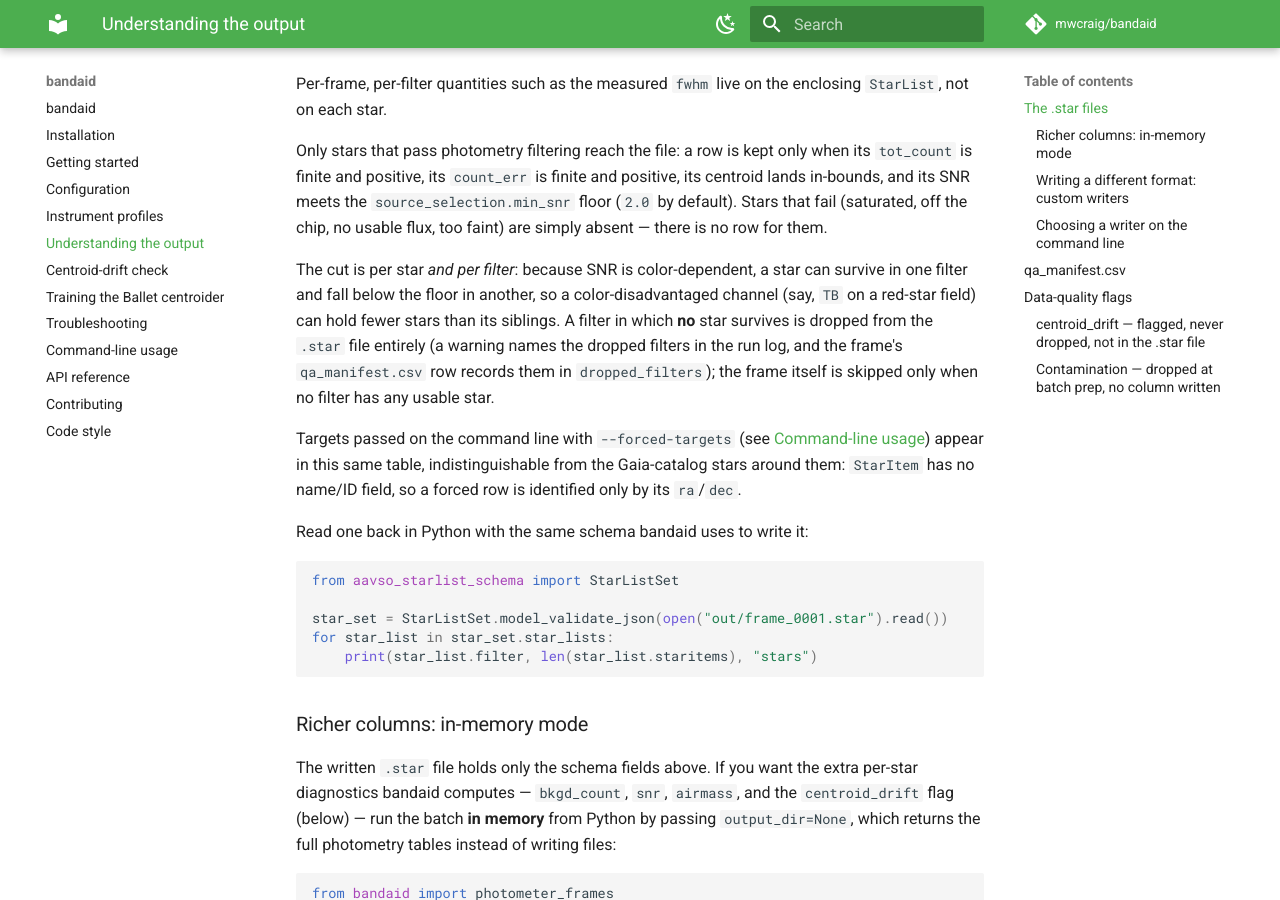
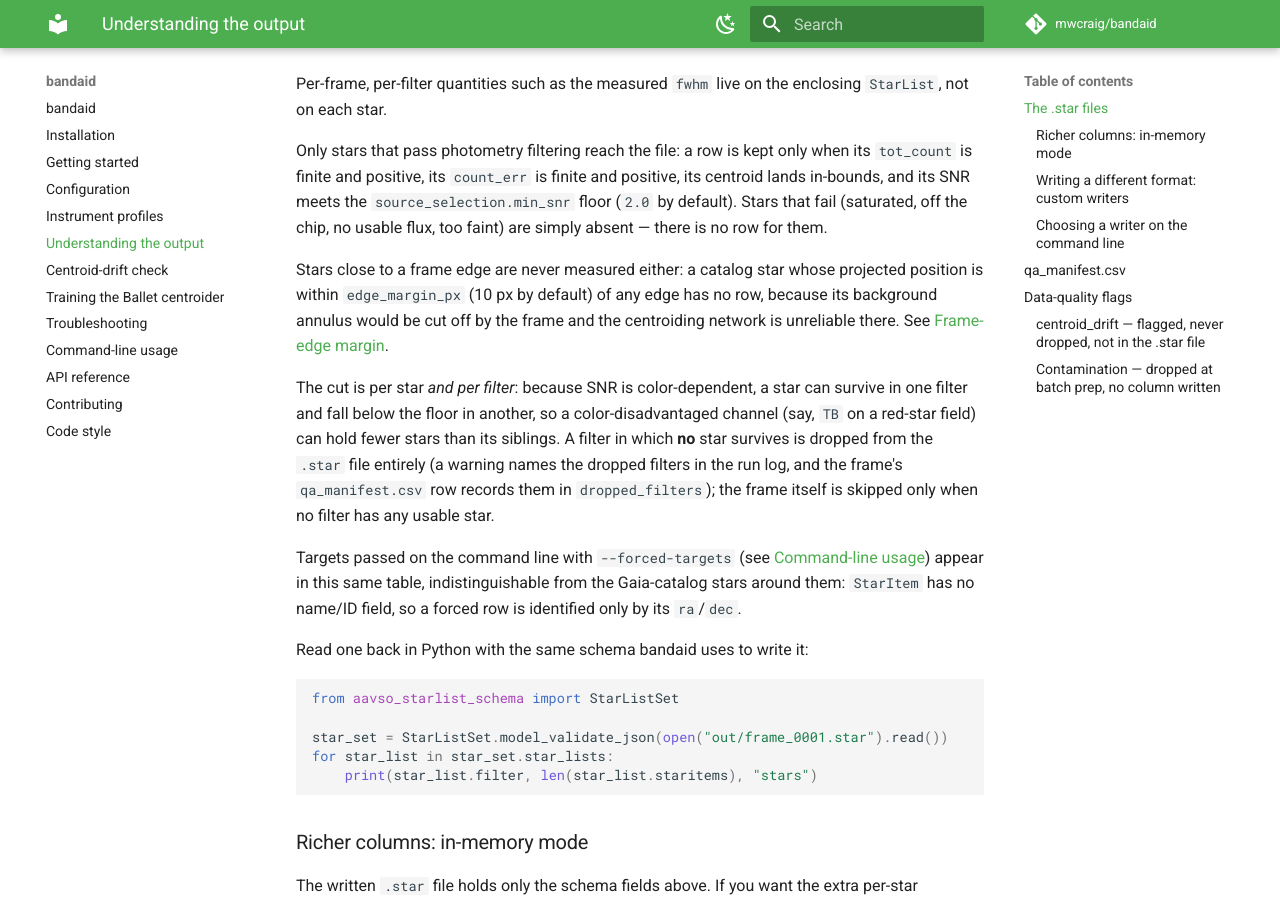
Before and after one commit to mwcraig/bandaid, an MkDocs documentation site: the page built from docs/outputs.md, in a window 1280 px wide and 900 px high, scrolled down 1221 px. Built offline with MkDocs 1.6.1 and Material for MkDocs 9.7.7, drawn with Linux system fonts in a browser that asks for light colours; comment, search, counter and statistics services are not loaded; some of the changed text lies outside the part shown.

Commit message:
Document the edge margin in the changelog and output guides
Claude-Session: https://claude.ai/code/session_01T4bLEhiRzyCdhPVMoWXHEf

```diff
--- a/docs/outputs.md
+++ b/docs/outputs.md
@@ -55,6 +55,12 @@ its `tot_count` is finite and positive, its `count_err` is finite and positive,
 its centroid lands in-bounds, and its SNR meets the `source_selection.min_snr`
 floor (`2.0` by default). Stars that fail (saturated, off the chip, no usable
 flux, too faint) are simply absent — there is no row for them.
+
+Stars close to a frame edge are never measured either: a catalog star whose
+projected position is within `edge_margin_px` (10 px by default) of any edge has
+no row, because its background annulus would be cut off by the frame and the
+centroiding network is unreliable there. See
+[Frame-edge margin](configuration.md#frame-edge-margin).
 
 The cut is per star *and per filter*: because SNR is color-dependent, a star can
 survive in one filter and fall below the floor in another, so a
@@ -178,6 +184,7 @@ bad frames in a night without opening every `.star` file.
 | `dropped_filters`     | Semicolon-joined names of filters dropped from the `.star` output because no star survived filtering (e.g. `TB` or `TR;TB`), or empty for a frame where every filter kept at least one star. See below.                                                                                                                           |
 | `n_centroid_drift`    | Stars with the `centroid_drift` flag set (see below) — a frame-health signal on its own.                                                                                                                                                                                                                                          |
 | `n_drift_rejected`    | The subset of `n_centroid_drift` that also passes `good_star_mask` — the stars a future gate on this flag would actually remove, since most drifted stars are already dropped by the existing flux/error/bounds cuts.                                                                                                             |
+| `n_edge_dropped`      | Catalog stars removed before measurement because their projected position was within `edge_margin_px` of a frame edge (see [Configuration](configuration.md#frame-edge-margin)); stars far off the frame are not counted. Blank if the frame failed before photometry.                                                            |
 | `n_forced_measured`   | Forced targets (see [Command-line usage](command_line.md)) with a good, output-surviving measurement in the frame's representative channel, matched by sky position — answers "was my nova actually measured in this frame" without float-matching `ra`/`dec` across `.star` files. Blank when no forced targets were configured. |
 
 `n_good_stars` is a single-channel count, not a per-filter tally: the SNR floor
```
Also changed, not shown: CHANGELOG.md (+9 -0 lines), docs/command_line.md (+3 -1 lines).
